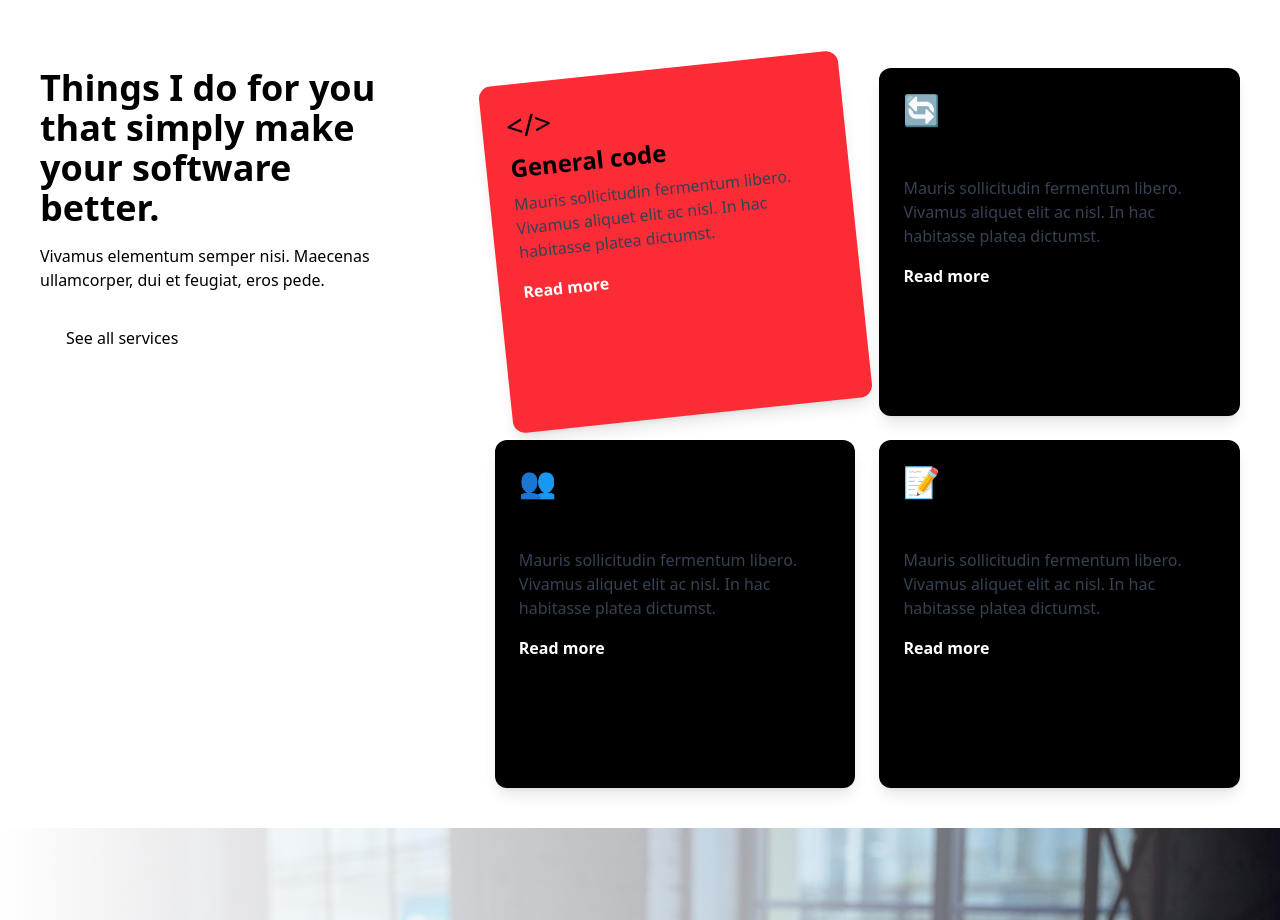
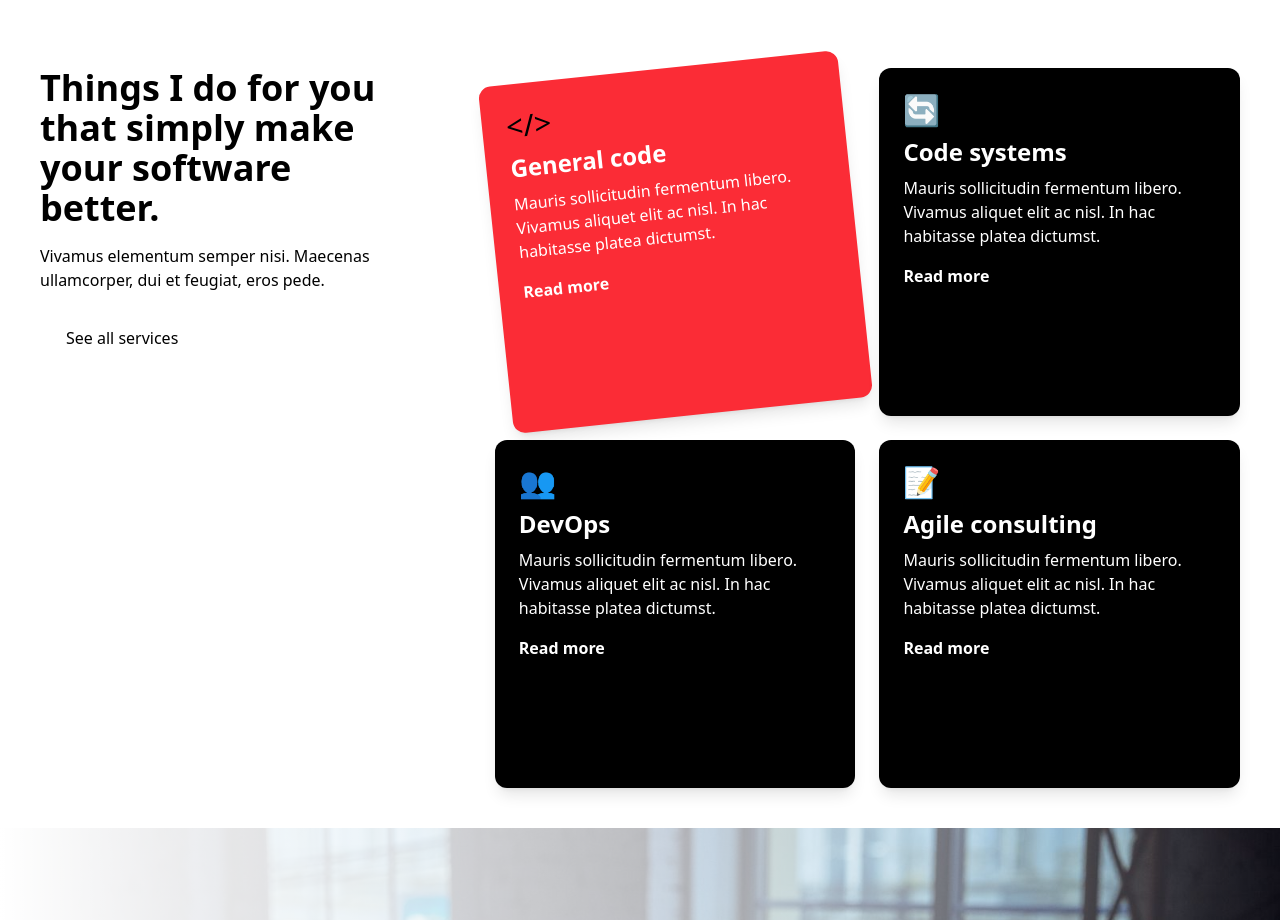
Before and after one commit to TheUniquesCommunity/AI-ML_convention, a React (Vite) app: page /cards in a window 1280 px wide. Shown: the part 1460-2380 px from the top of the page. Built offline with nearby package versions, Linux system fonts and the light colour scheme.

Commit message:
save changes of src/components/taniya1.jsx

```diff
--- a/src/components/taniya1.jsx
+++ b/src/components/taniya1.jsx
@@ -8,7 +8,6 @@ const services = [
       "Mauris sollicitudin fermentum libero. Vivamus aliquet elit ac nisl. In hac habitasse platea dictumst.",
     icon: "\u003C/\u003E",
     bgColor: "bg-red-500",
-    color: "white",
     rotated: true,
   },
   {
@@ -62,8 +61,8 @@ const ServicesSection = () => {
             }`}
           >
             <div className="text-3xl">{service.icon}</div>
-            <h2 className="text-2xl font-bold mt-2">{service.title}</h2>
-            <p className="text-gray-700 mt-2">{service.description}</p>
+            <h2 className="text-2xl font-bold mt-2 text-white">{service.title}</h2>
+            <p className="text-white mt-2">{service.description}</p>
             <a href="#" className="mt-4 inline-block text-white font-bold">
               Read more
             </a>
```
